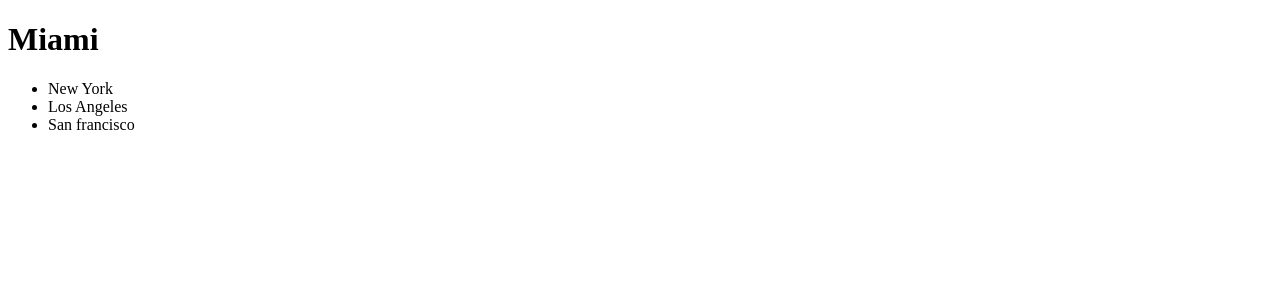
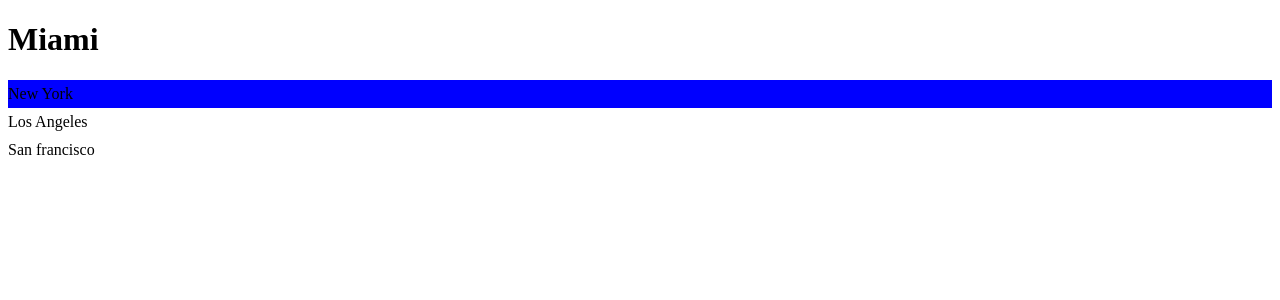
Before and after one commit to colonelagbo/react-app, a React (Vite) app: page / in a window 1280 px wide. Shown: the top 300 px of the page. Built offline with nearby package versions, Linux system fonts and the light colour scheme.

Commit message:
Css in Js

```diff
--- a/package.json
+++ b/package.json
@@ -9,9 +9,11 @@
     "preview": "vite preview"
   },
   "dependencies": {
+    "@types/styled-components": "^5.1.34",
     "bootstrap": "^5.2.3",
     "react": "^18.2.0",
-    "react-dom": "^18.2.0"
+    "react-dom": "^18.2.0",
+    "styled-components": "^6.1.13"
   },
   "devDependencies": {
     "@types/react": "^18.0.27",
--- a/src/components/ListGroup/ListGroup.tsx
+++ b/src/components/ListGroup/ListGroup.tsx
@@ -1,5 +1,20 @@
 import { useState } from "react";
 import styles from "./ListGroup.module.css";
+import styled from "styled-components";
+
+const List = styled.ul`
+  list-style: none;
+  padding: 0;
+`;
+
+interface ListItemProps {
+  active: boolean;
+}
+
+const ListItem = styled.li<ListItemProps>`
+  padding: 5px 0;
+  background: ${(props) => (props.active ? "blue" : "none")};
+`;
 
 interface props {
   items: string[];
@@ -8,20 +23,16 @@ interface props {
 }
 
 function ListGroup({ items, heading, onSelectItem }: props) {
-  const [selectedIndex, setSelectedIndex] = useState(-1);
+  const [selectedIndex, setSelectedIndex] = useState(0);
 
   return (
     <>
       <h1>{heading}</h1>
       {items.length === 0 && <p>No item found</p>}
-      <ul className={[styles.listGroup, styles.container].join(" ")}>
+      <List>
         {items.map((item, index) => (
-          <li
-            className={
-              selectedIndex === index
-                ? "list-group-item active"
-                : "list-group-item"
-            }
+          <ListItem
+            active={index === selectedIndex}
             key={item}
             onClick={() => {
               setSelectedIndex(index);
@@ -29,9 +40,9 @@ function ListGroup({ items, heading, onSelectItem }: props) {
             }}
           >
             {item}
-          </li>
+          </ListItem>
         ))}
-      </ul>
+      </List>
     </>
   );
 }
```
Also changed, not shown: 1 other file (tests, documents, lock files or other folders).
